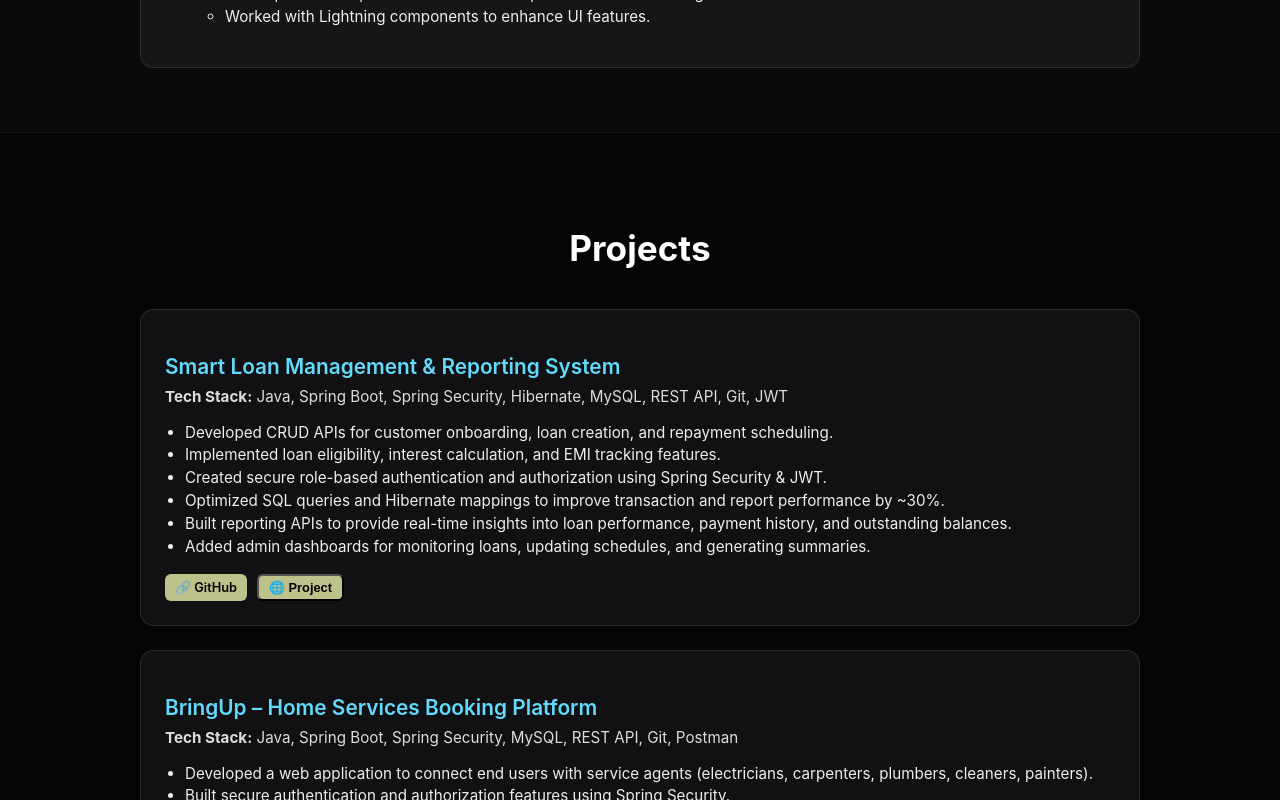
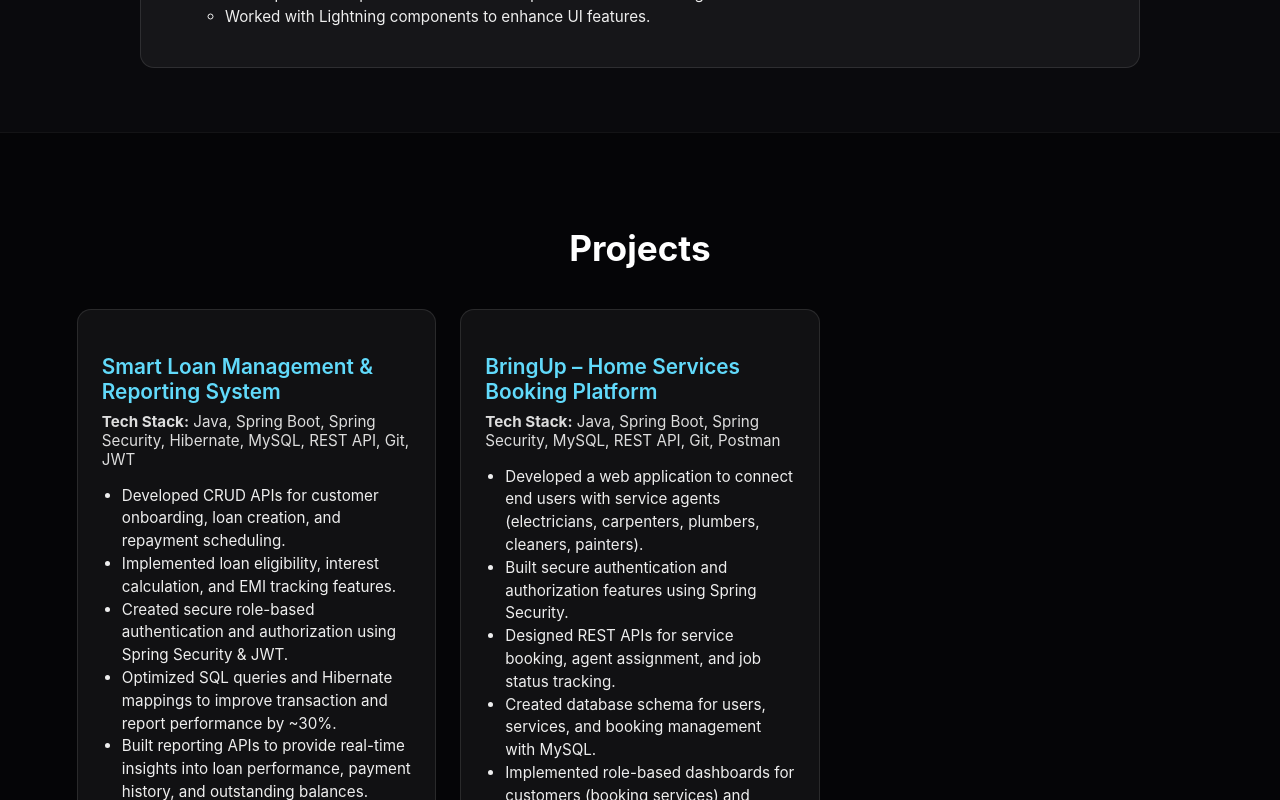
Before and after one commit to malateshmeti/MSPortfolio, a React (Create React App) app: page / in a window 1280 px wide. Shown: the part 2420-3220 px from the top of the page. Built offline with nearby package versions, Linux system fonts and the light colour scheme.

Commit message:
Recovery1

```diff
--- a/src/components/MsProjects.css
+++ b/src/components/MsProjects.css
@@ -3,10 +3,11 @@
   padding: 4rem 6%;
   background-color: #050507;
   border-top: 1px solid rgba(255, 255, 255, 0.06);
+  overflow-x: hidden; /* ✅ prevent horizontal scroll */
 }
 
 .ms-projects-container {
-  max-width: 1000px;
+  max-width: 1200px;
   margin: 0 auto;
   text-align: left;
 }
@@ -19,12 +20,14 @@
   margin-bottom: 2.5rem;
 }
 
+/* ✅ Grid Layout for Projects */
 .ms-projects-list {
-  display: flex;
-  flex-direction: column;
+  display: grid;
+  grid-template-columns: 1fr; /* 1 column mobile */
   gap: 24px;
 }
 
+/* Project Card */
 .ms-project-card {
   padding: 24px;
   border-radius: 14px;
@@ -39,6 +42,7 @@
   background: rgba(255, 255, 255, 0.12);
 }
 
+/* Project Title */
 .ms-project-title {
   font-size: 1.3rem;
   font-weight: 600;
@@ -46,12 +50,14 @@
   margin-bottom: 6px;
 }
 
+/* Tech Stack */
 .ms-project-tech {
   font-size: 0.95rem;
   color: #ddd;
   margin: 8px 0 12px 0;
 }
 
+/* Project Points */
 .ms-project-points {
   list-style: disc;
   padding-left: 20px;
@@ -60,32 +66,51 @@
   line-height: 1.5;
 }
 
+/* Actions */
 .ms-project-actions {
+  display: flex;
+  gap: 10px;
   margin-top: 16px;
 }
 
+/* Button */
 .ms-project-btn {
   display: inline-flex;
   align-items: center;
-  padding: 4px 10px;      /* smaller padding */
-  border-radius: 6px;     /* slightly smaller corners */
+  padding: 6px 12px;
+  border-radius: 6px;
   background: #bdc18a;
   color: #000;
   font-weight: 600;
-  font-size: 0.8rem;      /* smaller text */
+  font-size: 0.85rem;
   text-decoration: none;
   transition: background 0.25s ease, transform 0.2s ease;
 }
 
+.ms-project-btn:hover {
+  background: #e0e3b6;
+  transform: translateY(-2px);
+}
 
+/* Button Icon */
 .btn-icon {
-  width: 10px;
-  height: 10px;
+  width: 12px;
+  height: 12px;
   margin-left: 6px;
 }
 
+/* ✅ Responsive Styles */
 
-.ms-project-actions {
-  display: flex;
-  margin-top: 5px;           /* optional spacing */
+/* Tablets */
+@media (min-width: 600px) {
+  .ms-projects-list {
+    grid-template-columns: 1fr 1fr; /* 2 columns */
+  }
 }
+
+/* Laptops & Desktops */
+@media (min-width: 992px) {
+  .ms-projects-list {
+    grid-template-columns: 1fr 1fr 1fr; /* 3 columns */
+  }
+}
```
